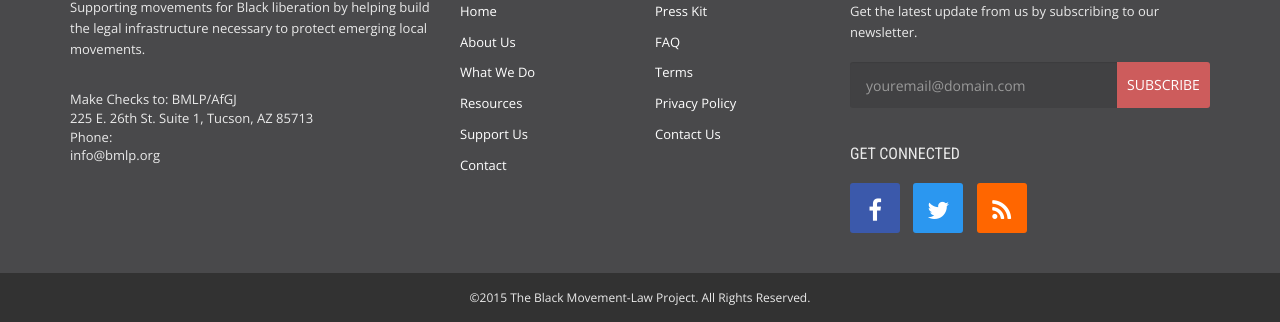
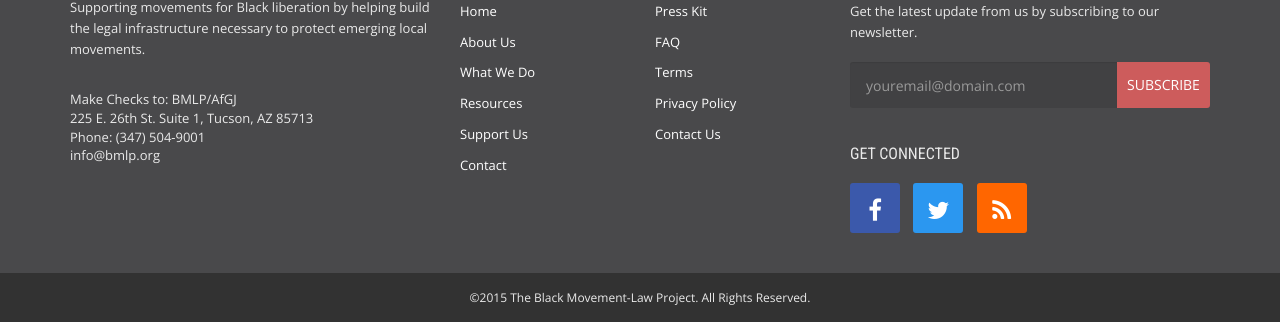
Before and after one commit to BMLP/bmlp.github.io, a Jekyll site: the page built from _posts/whatwedo/1959-3-3-jail-support-training.md, in a window 1280 px wide. Shown: the part 157-479 px from the top of the page. Built offline with Jekyll 4.4.1, drawn with Linux system fonts in a browser that asks for light colours; Markdown is read by kramdown in place of the engine named in the settings.

Commit message:
new phone

```diff
--- a/_data/config.yml
+++ b/_data/config.yml
@@ -9,7 +9,7 @@
 # Contact form submissions are cc'd to this address
 #contactemailalt: info@bmlp.org
 
-contactphone:
+contactphone: (347) 504-9001
 # Postal address line1 & 2
 address1: "Make Checks to: BMLP/AfGJ"
 address2: "225 E. 26th St. Suite 1, Tucson, AZ 85713"
```
